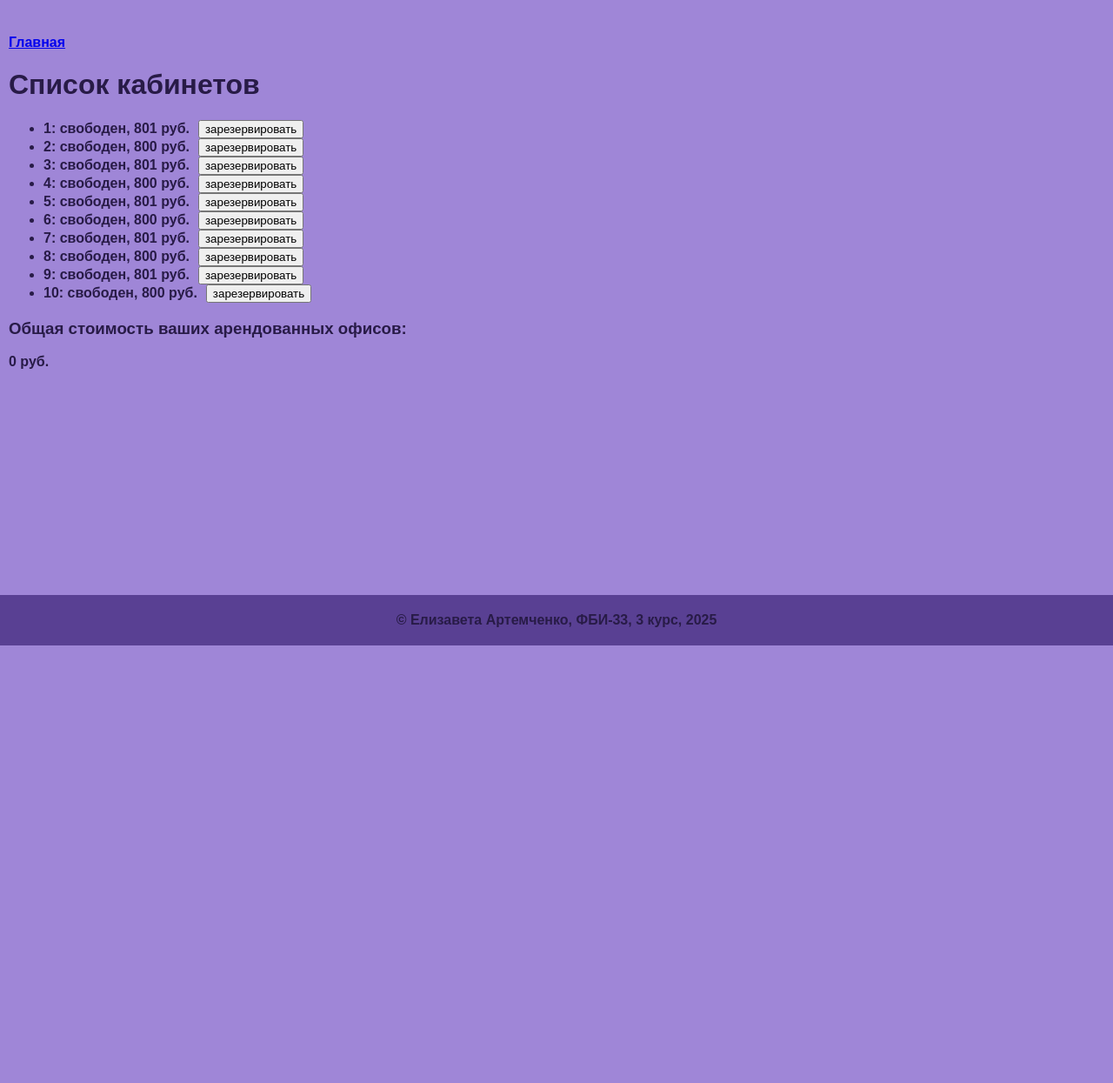
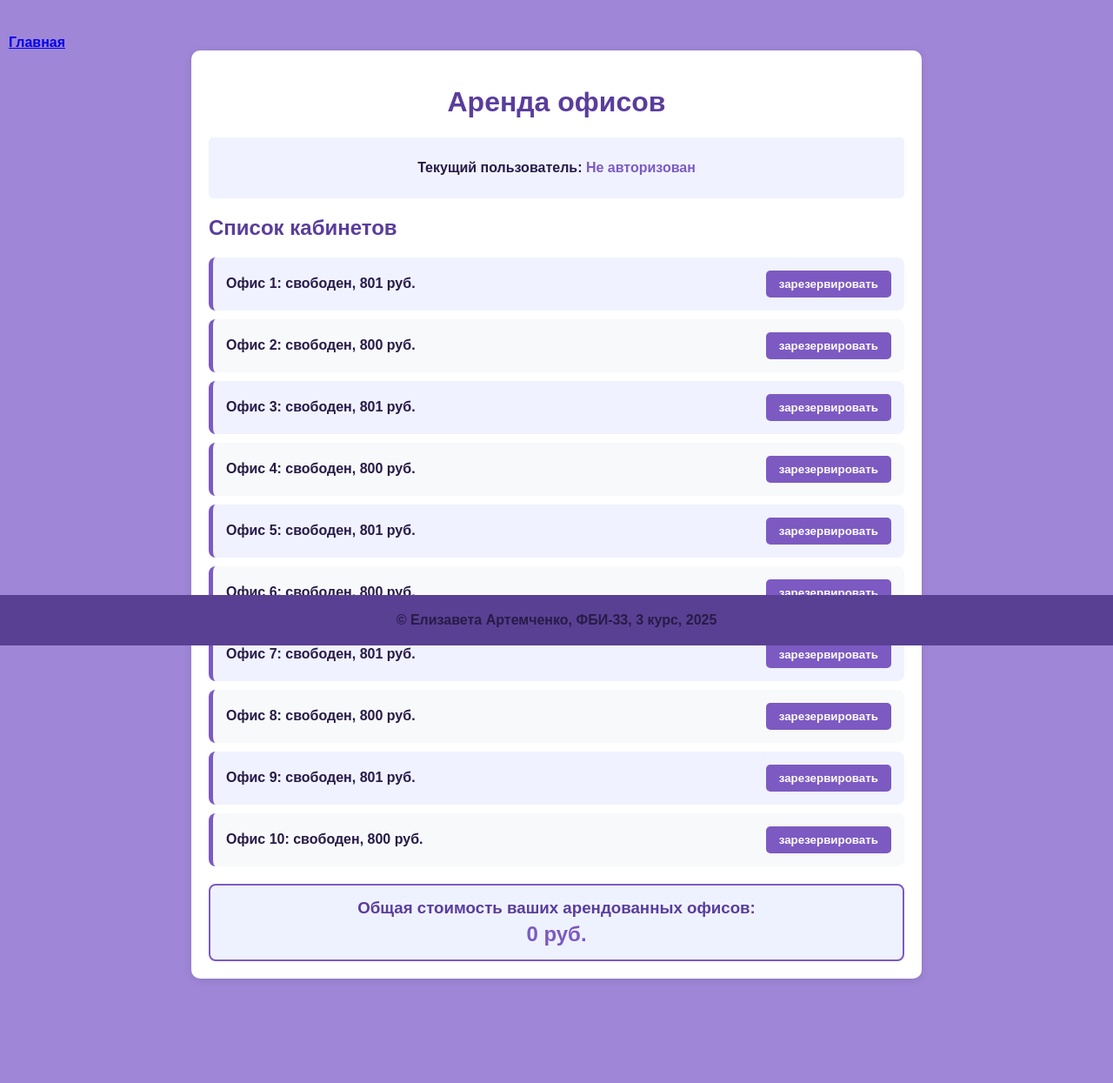
Before and after one commit to l1zzart/web-back-labs, a Flask app: page /lab6/ in a window 1280 px wide. Shown: the part 58-1303 px from the top of the page at 87% size. Before the commit the page ends 800 px from the top, so only its background shows below. Run offline with Flask 3, Linux system fonts and the light colour scheme.

Commit message:
Стили

```diff
--- a/templates/lab6/lab6.html
+++ b/templates/lab6/lab6.html
@@ -3,6 +3,80 @@
 {% block lab %}Лабораторная работа 6{% endblock %}
 
 {% block script %}
+<style>
+    .lab6-container {
+        max-width: 800px;
+        margin: 0 auto;
+        padding: 20px;
+        background: white;
+        border-radius: 10px;
+        box-shadow: 0 2px 10px rgba(0,0,0,0.1);
+        margin-bottom: 70px;
+    }
+
+    .office-list {
+        list-style: none;
+        padding: 0;
+    }
+
+    .office-list li {
+        background: #f8f9fa;
+        margin: 10px 0;
+        padding: 15px;
+        border-radius: 8px;
+        border-left: 5px solid #7c5ac2;
+        display: flex;
+        justify-content: space-between;
+        align-items: center;
+    }
+
+    .office-list li:nth-child(odd) {
+        background: #f0f2ff;
+    }
+
+    .office-list button {
+        background: #7c5ac2;
+        color: white;
+        border: none;
+        padding: 8px 15px;
+        border-radius: 5px;
+        cursor: pointer;
+        font-weight: bold;
+    }
+
+    .office-list button:hover {
+        background: #6a4bb3;
+    }
+
+    .office-list button[onclick*="cancellation"]:hover {
+        background: #8c6ac7;
+    }
+
+    .total-cost-container {
+        background: #eef2ff;
+        padding: 15px;
+        border-radius: 8px;
+        margin-top: 20px;
+        text-align: center;
+        border: 2px solid #7c5ac2;
+    }
+
+    #total-cost {
+        font-size: 24px;
+        font-weight: bold;
+        color: #7c5ac2;
+        margin-top: 5px;
+    }
+
+    .user-info {
+        margin-top: 15px;
+        padding: 10px;
+        background: #f0f2ff;
+        border-radius: 5px;
+        text-align: center;
+    }
+</style>
+
 <script>
 let currentUser = '';
 
@@ -56,12 +130,12 @@ function getOfficeList() {
             const li = document.createElement('li');
 
             if (office.tenant) {
-                li.innerText = `${office.number}: ${office.tenant}, ${office.price} руб.`;
+                li.innerText = `Офис ${office.number}: ${office.tenant}, ${office.price} руб.`;
                 if (office.tenant === currentUser) {
                     totalCost += office.price;
                 }
             } else {
-                li.innerText = `${office.number}: свободен, ${office.price} руб.`;
+                li.innerText = `Офис ${office.number}: свободен, ${office.price} руб.`;
             }
 
             if (office.tenant) {
@@ -175,10 +249,19 @@ document.addEventListener('DOMContentLoaded', function() {
 {% endblock %}
 
 {% block main %}
-    <h1>Список кабинетов</h1>
-    <ul id="office-list"></ul>
-    <div>
-        <h3>Общая стоимость ваших арендованных офисов:</h3>
-        <p id="total-cost">0 руб.</p>
+    <div class="lab6-container">
+        <h1 style="color: #5a3d9c; text-align: center;">Аренда офисов</h1>
+
+        <div class="user-info">
+            <p>Текущий пользователь: <span id="current-user-display" style="font-weight: bold; color: #7c5ac2;">{{ current_user or 'Не авторизован' }}</span></p>
+        </div>
+
+        <h2 style="color: #5a3d9c;">Список кабинетов</h2>
+        <ul id="office-list" class="office-list"></ul>
+
+        <div class="total-cost-container">
+            <h3 style="margin: 0; color: #5a3d9c;">Общая стоимость ваших арендованных офисов:</h3>
+            <div id="total-cost" style="font-size: 24px; font-weight: bold; color: #7c5ac2;">0 руб.</div>
+        </div>
     </div>
 {% endblock %}
```
